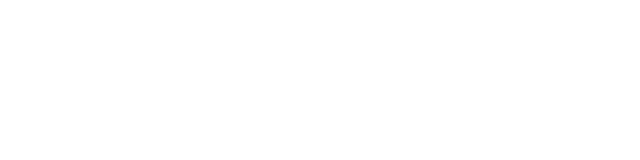
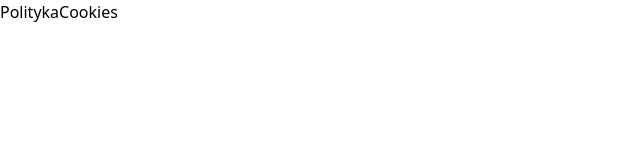
Before and after one commit to Tommy3DE/TheBill, a React (Vite) app: page /pliki_cookies in a window 1280 px wide. Before the commit this address had no page. Shown: the top 160 px of the page, without its empty margins (0-640 px from the left). Built offline with nearby package versions, Linux system fonts and the light colour scheme.

Commit message:
route dodany do nowej czesci strony

```diff
--- a/src/App.tsx
+++ b/src/App.tsx
@@ -29,6 +29,9 @@ import BlogArticle5 from "./layout/pages/Blog/BlogArticles/BlogArticle5";
 import BlogArticle2 from "./layout/pages/Blog/BlogArticles/BlogArticle2";
 import BlogArticle3 from "./layout/pages/Blog/BlogArticles/BlogArticle3";
 import BlogArticle4 from "./layout/pages/Blog/BlogArticles/BlogArticle4";
+import ONas from "./layout/pages/Stopka/ONas";
+import PolitykaPryw from "./layout/pages/Stopka/PolitykaPryw";
+import PolitykaCookies from "./layout/pages/Stopka/PolitykaCookies";
 
 function App() {
   return (
@@ -60,6 +63,11 @@ function App() {
           <Route path="/logged/settings/definedAddress" element={<ProtectedRoute element={<DefinedAddresses />} />} />
           <Route path="/logged/settings/appSettings" element={<ProtectedRoute element={<AppSettings />}/>} />
           <Route path='/login' element={<Login/>} />
+          <Route path="/o_nas" element={<ONas />}/>
+          <Route path="/regulamin" element={<Blog />}/>
+          <Route path="/polityka_prywatnosci" element={<PolitykaPryw />}/>
+          <Route path="/pliki_cookies" element={<PolitykaCookies />}/>
+
         </Routes>
       </Router>
     </AuthProvider>
--- /dev/null
+++ b/src/layout/pages/Stopka/ONas.tsx
@@ -0,0 +1,8 @@
+
+const ONas = () => {
+  return (
+    <div>ONas</div>
+  )
+}
+
+export default ONas
--- /dev/null
+++ b/src/layout/pages/Stopka/PolitykaCookies.tsx
@@ -0,0 +1,8 @@
+
+const PolitykaCookies = () => {
+  return (
+    <div>PolitykaCookies</div>
+  )
+}
+
+export default PolitykaCookies
--- /dev/null
+++ b/src/layout/pages/Stopka/PolitykaPryw.tsx
@@ -0,0 +1,8 @@
+
+const PolitykaPryw = () => {
+  return (
+    <div>PolitykaPryw</div>
+  )
+}
+
+export default PolitykaPryw
```
